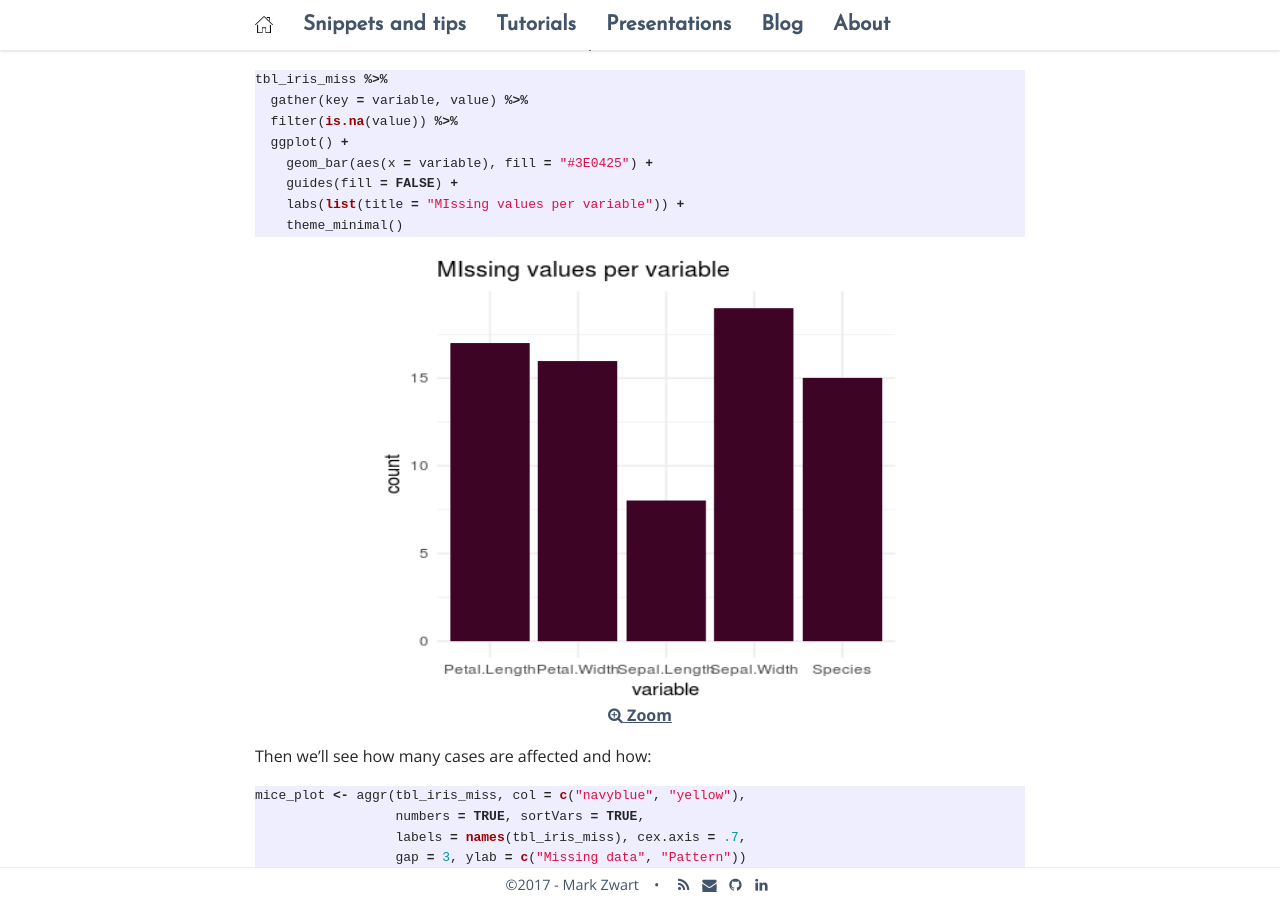
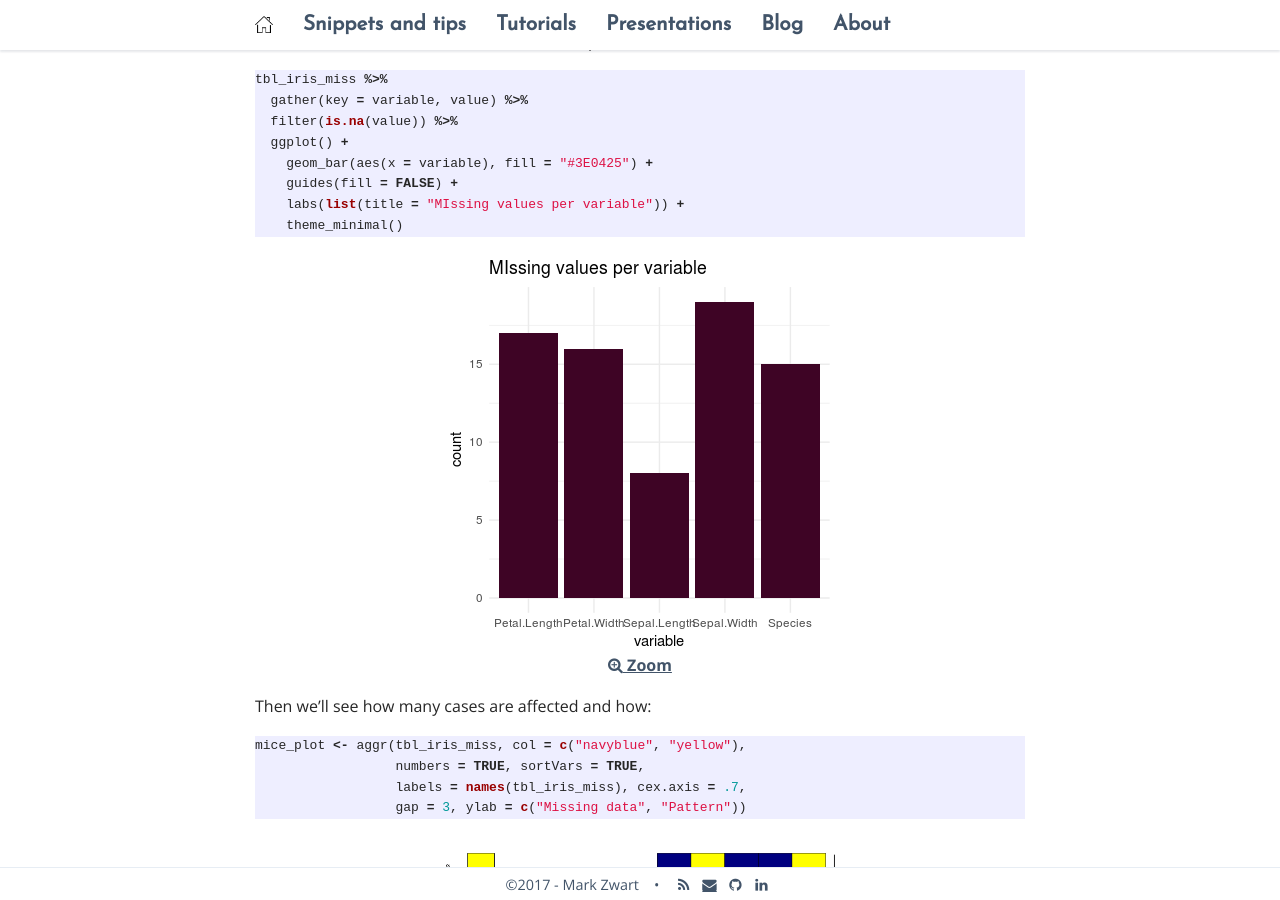
Before and after one commit to mark-me/mark-me.github.io, a Jekyll site: the page built from _pages/tutorials/impute-missings/impute-missings.md, in a window 1280 px wide and 900 px high, scrolled down 1084 px. Built offline with Jekyll 4.4.1, drawn with Linux system fonts in a browser that asks for light colours; nearby versions of some CDN libraries; comment, search, counter and statistics services are not loaded.

Commit message:
Update impute-missings.md

````diff
--- a/_pages/tutorials/impute-missings/impute-missings.md
+++ b/_pages/tutorials/impute-missings/impute-missings.md
@@ -43,7 +43,7 @@
 ```
 {:refdef: style="text-align: center;"}
 <a href="/_pages/tutorials/impute-missings/plot-missing-per-variable.png" target="_blank">
-<img src="/_pages/tutorials/impute-missings/plot-missing-per-variable.png" alt="" width="530" height="450" align="center"/>
+<img src="/_pages/tutorials/impute-missings/plot-missing-per-variable.png" alt="" width="394" height="400" align="center"/>
 <br>
 <i class='fa fa-search-plus '></i> Zoom</a>
 {: refdef}
````
